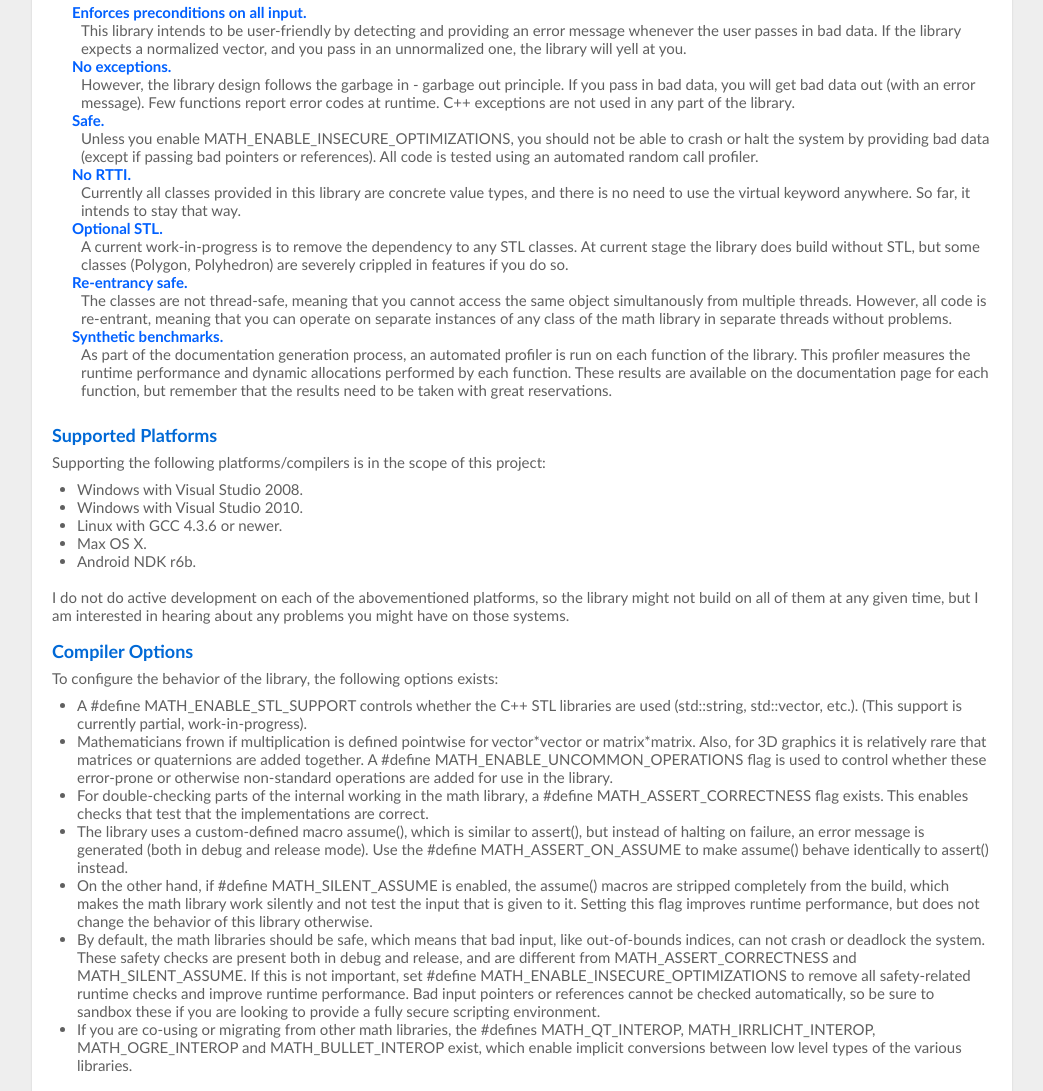
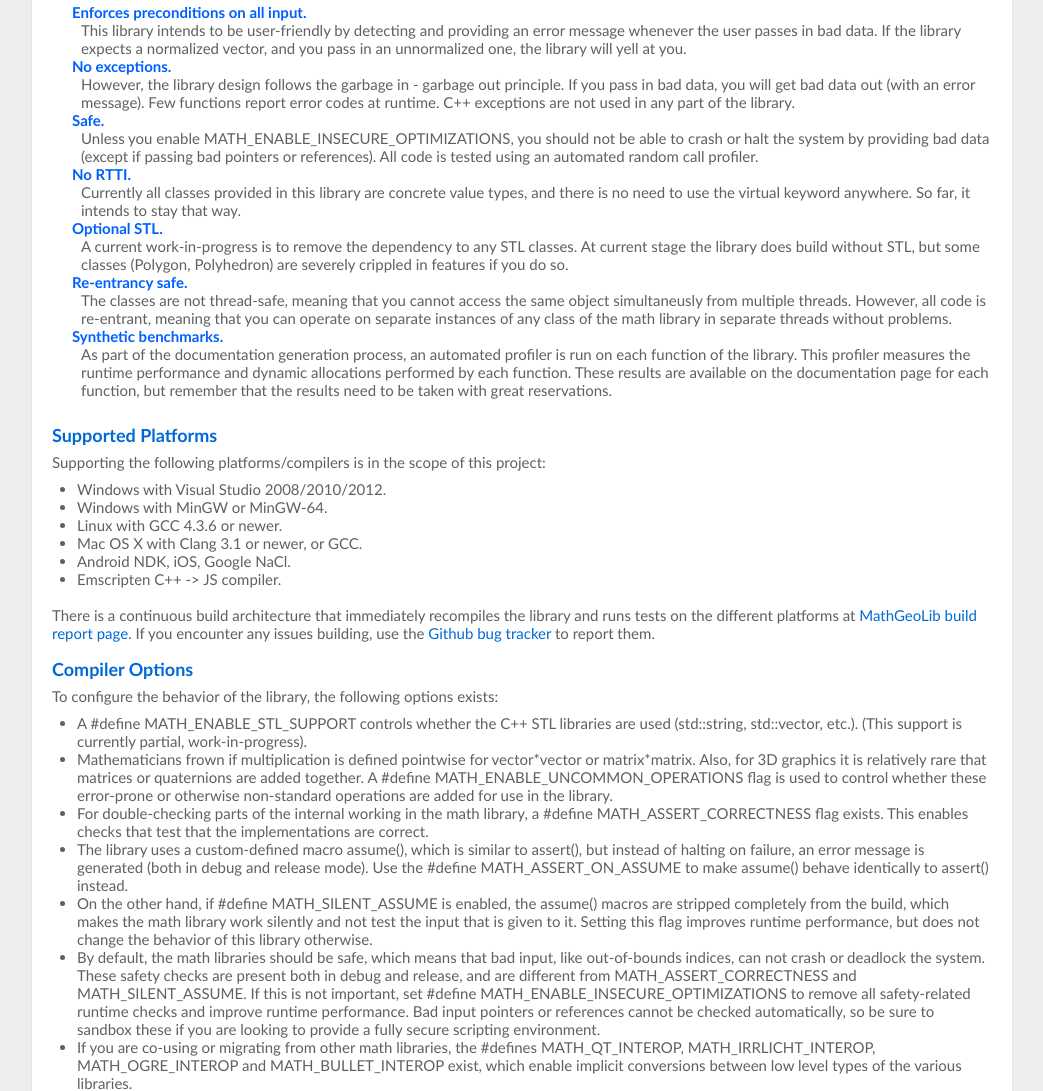
Before and after one commit to juj/MathGeoLib, a plain HTML site: page doc/static/usermanual.html in a window 1280 px wide. Shown: the part 2265-3356 px from the top of the page, without its empty margins (118-1161 px from the left). Drawn offline with Linux system fonts and the light colour scheme.

Commit message:
Update information about build targets.

```diff
--- a/doc/static/usermanual.html
+++ b/doc/static/usermanual.html
@@ -133,20 +133,21 @@
                             <dt> Optional STL. </dt>
                             <dd> A current work-in-progress is to remove the dependency to any STL classes. At current stage the library does build without STL, but some classes (Polygon, Polyhedron) are severely crippled in features if you do so. </dd>
                             <dt> Re-entrancy safe. </dt>
-                            <dd> The classes are not thread-safe, meaning that you cannot access the same object simultanously from multiple threads. However, all code is re-entrant, meaning that you can operate on separate instances of any class of the math library in separate threads without problems. </dd>
+                            <dd> The classes are not thread-safe, meaning that you cannot access the same object simultaneusly from multiple threads. However, all code is re-entrant, meaning that you can operate on separate instances of any class of the math library in separate threads without problems. </dd>
                             <dt> Synthetic benchmarks. </dt>
                             <dd> As part of the documentation generation process, an automated profiler is run on each function of the library. This profiler measures the runtime performance and dynamic allocations performed by each function. These results are available on the documentation page for each function, but remember that the results need to be taken with great reservations. </dd>
                         </dl>
                         <h3><a name="platforms">Supported Platforms</a></h3>
                         <p> Supporting the following platforms/compilers is in the scope of this project: </p>
                         <ul>
-                            <li> Windows with Visual Studio 2008. </li>
-                            <li> Windows with Visual Studio 2010. </li>
+                            <li> Windows with Visual Studio 2008/2010/2012. </li>
+                            <li> Windows with MinGW or MinGW-64. </li>
                             <li> Linux with GCC 4.3.6 or newer. </li>
-                            <li> Max OS X. </li>
-                            <li> Android NDK r6b. </li>
+                            <li> Mac OS X with Clang 3.1 or newer, or GCC. </li>
+                            <li> Android NDK, iOS, Google NaCl. </li>
+                            <li> Emscripten C++ -> JS compiler. </li>
                         </ul>
-                        <p> I do not do active development on each of the abovementioned platforms, so the library might not build on all of them at any given time, but I am interested in hearing about any problems you might have on those systems. </p>
+                        <p> There is a continuous build architecture that immediately recompiles the library and runs tests on the different platforms at <a href="http://clb.demon.fi:8113/waterfall">MathGeoLib build report page</a>. If you encounter any issues building, use the <a href="https://github.com/juj/MathGeoLib/issues?state=open">Github bug tracker</a> to report them. </p>
                         <h3><a name="compileroptions">Compiler Options</a></h3>
                         <p> To configure the behavior of the library, the following options exists: </p>
                         <ul>
```
